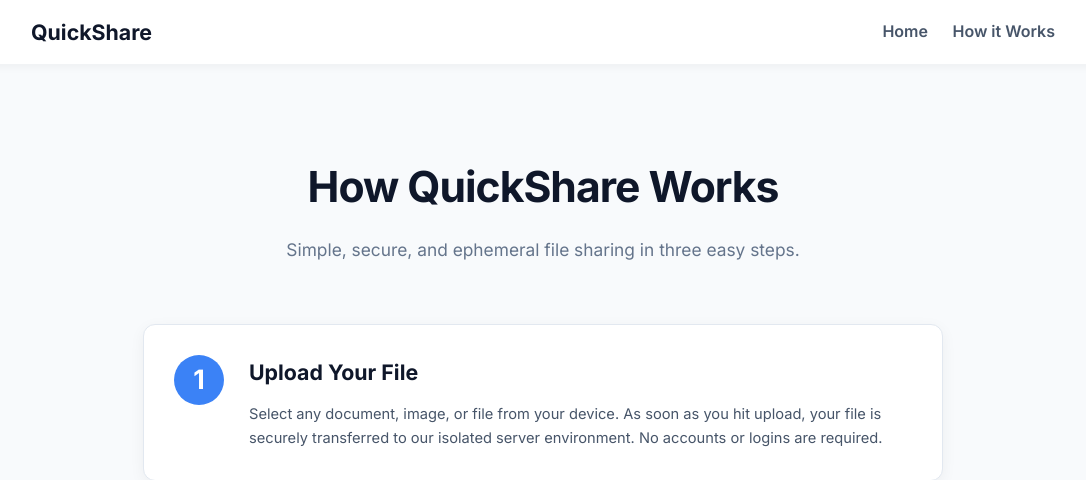
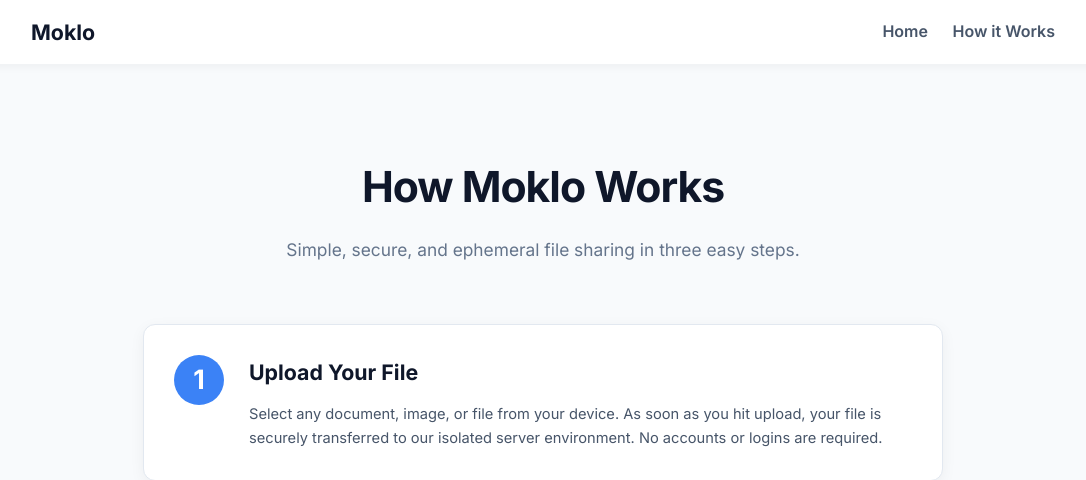
Before and after one commit to VirgoLabs/Zapp, a Django app: template file_sharing_app/templates/file_sharing_app/how_it_works.html in a window 1280 px wide. Shown: the top 480 px of the page, without its empty margins (97-1183 px from the left). Run offline with Django 3.2, Linux system fonts and the light colour scheme; the template is opened without the code that fills it, so the values that code supplies are empty.

Commit message:
updated files

```diff
--- a/file_sharing_app/templates/file_sharing_app/download_page.html
+++ b/file_sharing_app/templates/file_sharing_app/download_page.html
@@ -4,14 +4,14 @@
 <head>
     <meta charset="UTF-8">
     <meta name="viewport" content="width=device-width, initial-scale=1.0">
-    <title>Zapp | Download File</title>
+    <title>Moklo | Download File</title>
     <link rel="stylesheet" href="{% static 'file_sharing_app/style.css' %}">
     <link rel="icon" href="{% static 'file_sharing_app/favicon.ico' %}?v=2" type="image/x-icon">
 </head>
 <body>
 
     <nav class="navbar">
-        <a href="/" class="nav-brand">QuickShare</a>
+        <a href="/" class="nav-brand">Moklo</a>
     </nav>
 
     <header class="hero">
--- a/file_sharing_app/templates/file_sharing_app/expired.html
+++ b/file_sharing_app/templates/file_sharing_app/expired.html
@@ -4,14 +4,14 @@
 <head>
     <meta charset="UTF-8">
     <meta name="viewport" content="width=device-width, initial-scale=1.0">
-    <title>Zapp | Link Expired</title>
+    <title>Moklo | Link Expired</title>
     <link rel="stylesheet" href="{% static 'file_sharing_app/style.css' %}">
 <link rel="icon" href="{% static 'file_sharing_app/favicon.ico' %}?v=2" type="image/x-icon">
 </head>
 <body>
 
     <nav class="navbar">
-        <a href="/" class="nav-brand">QuickShare </a>
+        <a href="/" class="nav-brand">Moklo</a>
         <div class="nav-links">
             <a href="/" class="btn" style="padding: 8px 16px; font-size: 10pt;">Share a File</a>
         </div>
--- a/file_sharing_app/templates/file_sharing_app/home.html
+++ b/file_sharing_app/templates/file_sharing_app/home.html
@@ -5,14 +5,14 @@
 <head>
     <meta charset="UTF-8">
     <meta name="viewport" content="width=device-width, initial-scale=1.0">
-    <title>Zapp | Secure File Transfer</title>
+    <title>Moklo | Secure File Transfer</title>
     <link rel="stylesheet" href="{% static 'file_sharing_app/style.css' %}">
     <link rel="icon" href="{% static 'file_sharing_app/favicon.ico' %}?v=2" type="image/x-icon">
 </head>
 <body>
 
     <nav class="navbar">
-        <a href="/" class="nav-brand">QuickShare </a>
+        <a href="/" class="nav-brand">Moklo</a>
         <div class="nav-links">
             <a href="/">Home</a>
             <a href="{% url 'how_it_works' %}">How it Works</a>
--- a/file_sharing_app/templates/file_sharing_app/how_it_works.html
+++ b/file_sharing_app/templates/file_sharing_app/how_it_works.html
@@ -4,7 +4,7 @@
 <head>
     <meta charset="UTF-8">
     <meta name="viewport" content="width=device-width, initial-scale=1.0">
-    <title>Zapp | How it Works</title>
+    <title>Moklo | How it Works</title>
     <link rel="stylesheet" href="{% static 'file_sharing_app/style.css' %}">
     <link rel="icon" href="{% static 'file_sharing_app/favicon.ico' %}?v=2" type="image/x-icon">
         <style>
@@ -40,7 +40,7 @@
 <body>
 
     <nav class="navbar">
-        <a href="/" class="nav-brand">QuickShare</a>
+        <a href="/" class="nav-brand">Moklo</a>
         <div class="nav-links">
             <a href="/">Home</a>
             <a href="{% url 'how_it_works' %}">How it Works</a>
@@ -48,7 +48,7 @@
     </nav>
 
     <header class="hero" style="padding-bottom: 40px;">
-        <h1>How QuickShare Works</h1>
+        <h1>How Moklo Works</h1>
         <p>Simple, secure, and ephemeral file sharing in three easy steps.</p>
     </header>
 
--- a/file_sharing_app/templates/file_sharing_app/track.html
+++ b/file_sharing_app/templates/file_sharing_app/track.html
@@ -4,14 +4,14 @@
 <head>
     <meta charset="UTF-8">
     <meta name="viewport" content="width=device-width, initial-scale=1.0">
-    <title>Zapp | Track Link Status</title>
+    <title>Moklo | Track Link Status</title>
     <link rel="stylesheet" href="{% static 'file_sharing_app/style.css' %}">
     <link rel="icon" href="{% static 'file_sharing_app/favicon.ico' %}?v=2" type="image/x-icon">
 </head>
 <body>
 
     <nav class="navbar">
-        <a href="/" class="nav-brand">QuickShare </a>
+        <a href="/" class="nav-brand">Moklo</a>
         <div class="nav-links">
             <a href="/" class="btn" style="padding: 8px 16px; font-size: 10pt;">Share a New File</a>
         </div>
```
